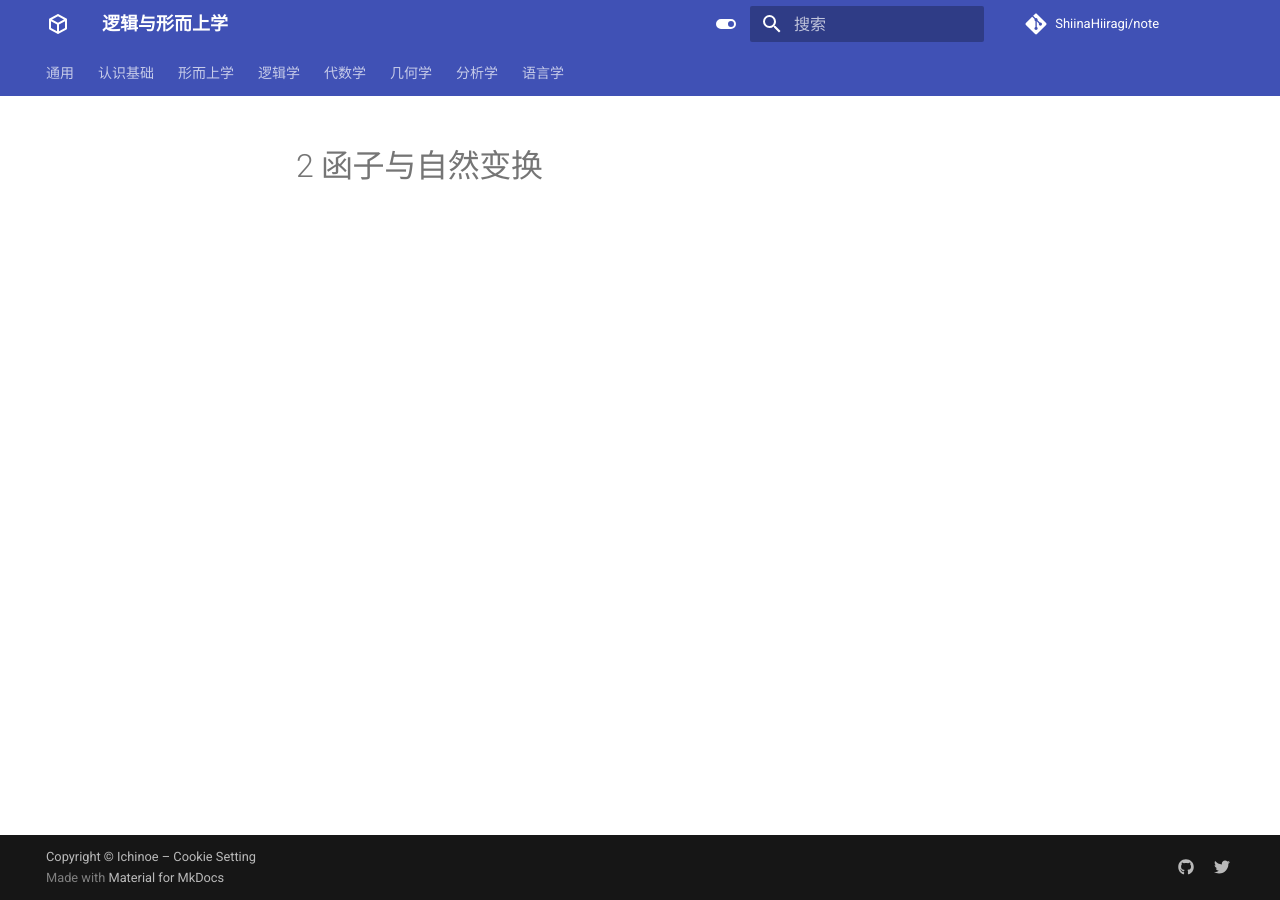
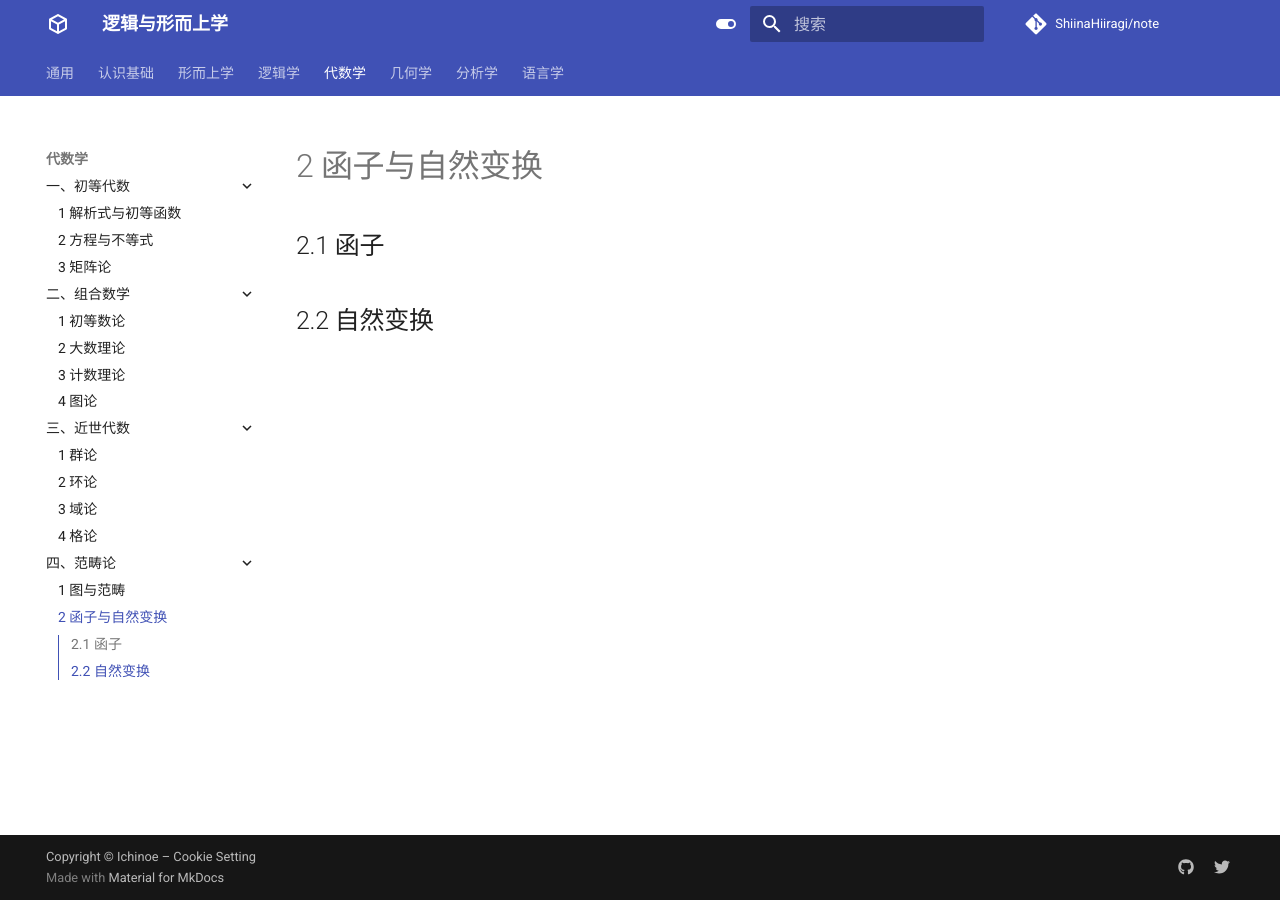
Before and after one commit to ShiinaHiiragi/note, an MkDocs documentation site: the page built from docs/alg/cat/func.md, in a window 1280 px wide. Built offline with MkDocs 1.6.1 and Material for MkDocs 9.7.7, drawn with Linux system fonts in a browser that asks for light colours; comment, search, counter and statistics services are not loaded.

Commit message:
add sub title

```diff
--- a/docs/alg/cat/func.md
+++ b/docs/alg/cat/func.md
@@ -1 +1,5 @@
 # 2 函子与自然变换
+
+## 2.1 函子
+
+## 2.2 自然变换
--- a/mkdocs.yml
+++ b/mkdocs.yml
@@ -184,7 +184,7 @@ nav:
       - 4 格论: alg/mod/ltt.md
     - 四、范畴论:
       - 1 图与范畴: alg/cat/cat.md
-      # - 2 函子与自然变换: alg/cat/func.md
+      - 2 函子与自然变换: alg/cat/func.md
       # - 3 极限与伴随: alg/cat/lim.md
   - 几何学:
     - 一、解析几何:
```
Also changed, not shown: docs/alg/cat/lim.md (+4 -0 lines).
